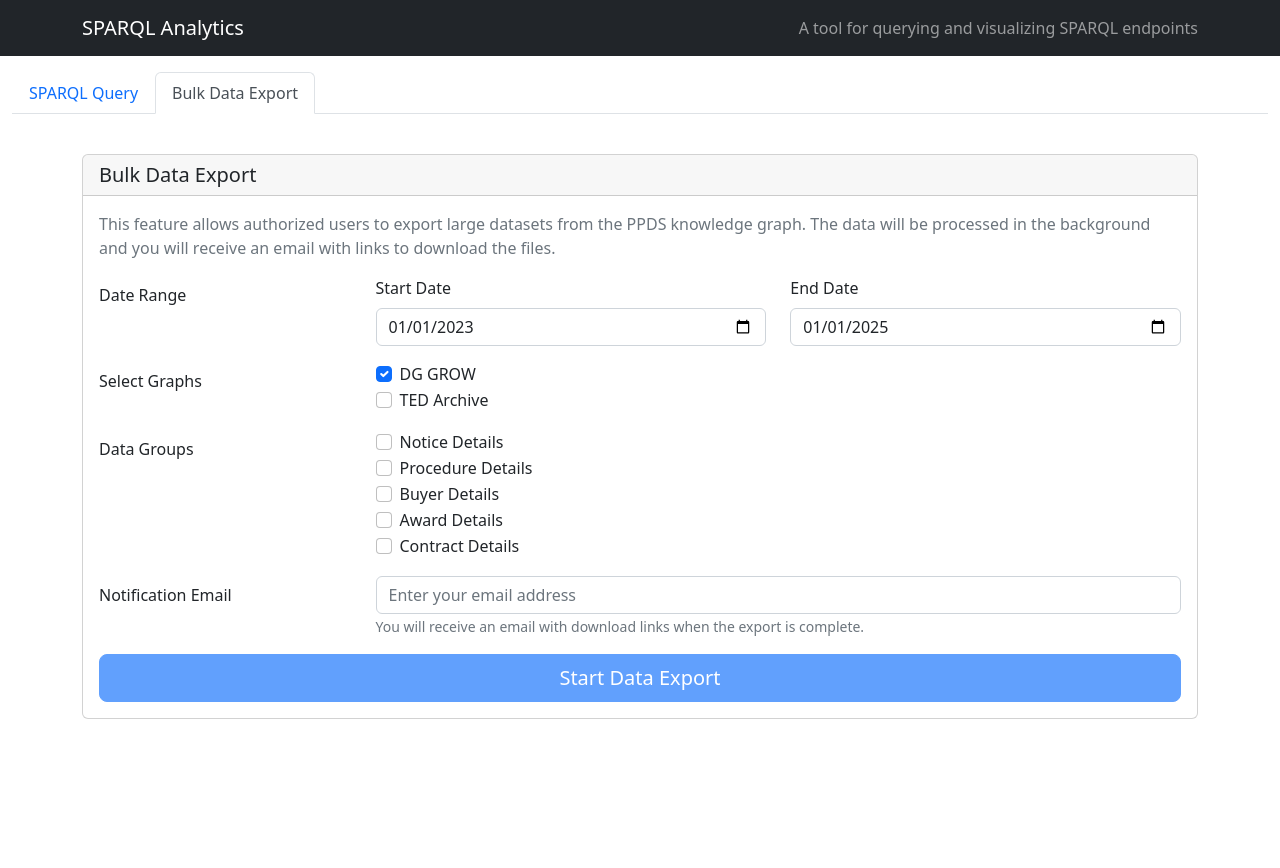
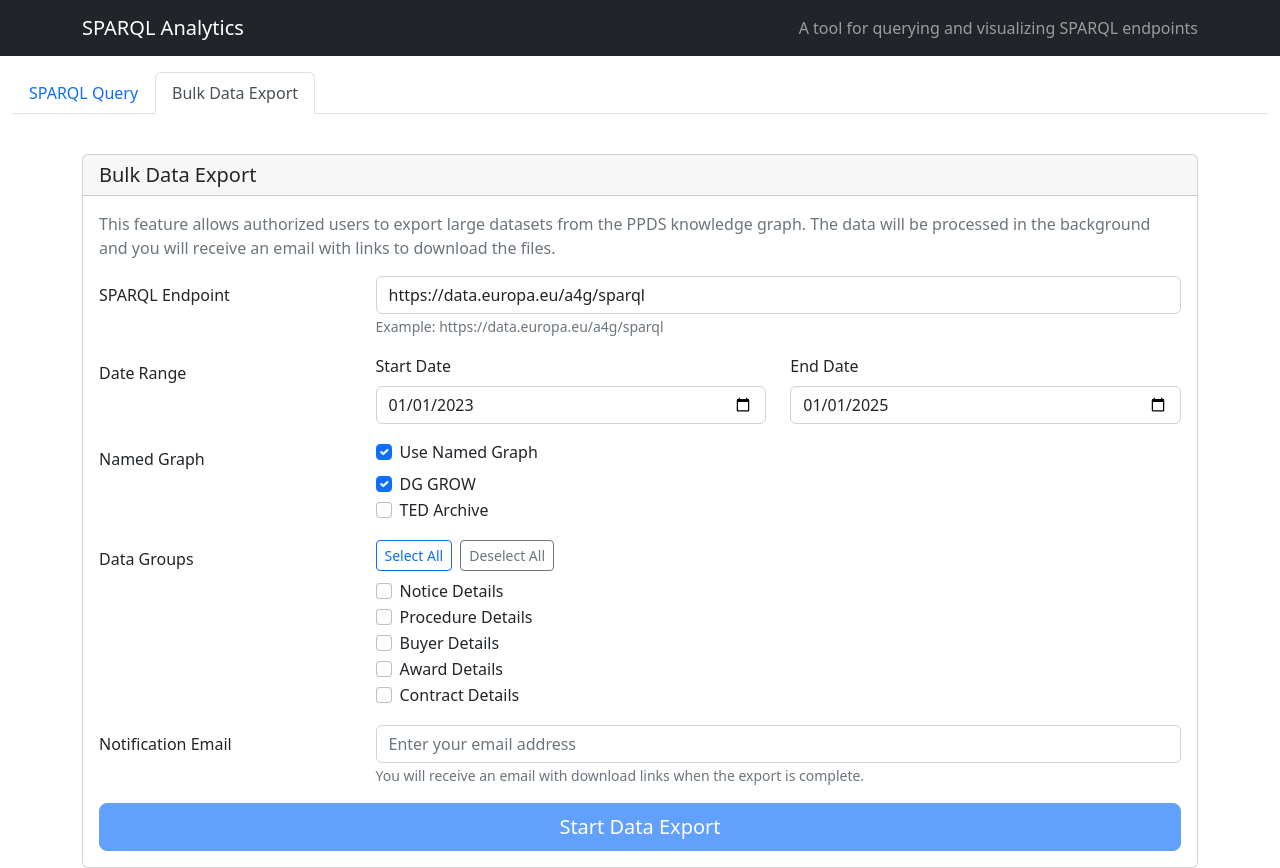
Before and after one commit to Darosaot/sparql_querier, a React (Create React App) app: page / in a window 1280 px wide. Both pictures are taken after a click on the tab "Bulk Data Export". Before the commit the page ends 800 px from the top, so only its background shows below. Built offline with nearby package versions, Linux system fonts and the light colour scheme.

Commit message:
Update BulkDataExport.js

```diff
--- a/src/components/BulkDataExport.js
+++ b/src/components/BulkDataExport.js
@@ -2,7 +2,7 @@ import React, { useState } from 'react';
 import { Container, Row, Col, Card, Form, Button, Alert, ProgressBar } from 'react-bootstrap';
 import { executeQuery } from '../api/sparqlService';
 
-// Import query definitions from PPDS_queries.py
+// Import query definitions from bulkExportQueries.js
 import {
   notice_details_query_part1,
   notice_details_query_part2,
@@ -16,12 +16,15 @@ const BulkDataExport = () => {
   const [isAuthorized, setIsAuthorized] = useState(true); // Set to true for development
 
   // Form states
+  const [sparqlEndpoint, setSparqlEndpoint] = useState('https://data.europa.eu/a4g/sparql');
   const [dateRange, setDateRange] = useState({
     startDate: '2023-01-01',
     endDate: '2025-01-01',
   });
+  const [useNamedGraph, setUseNamedGraph] = useState(true);
   const [selectedGraphs, setSelectedGraphs] = useState(['https://data.europa.eu/a4g/graph/dgGrow']);
   const [selectedDataGroups, setSelectedDataGroups] = useState([]);
+  const [selectedFields, setSelectedFields] = useState({});
   const [email, setEmail] = useState('');
 
   // UI states
@@ -106,6 +109,22 @@ const BulkDataExport = () => {
     }
   ];
 
+  // Initialize selected fields when component mounts
+  React.useEffect(() => {
+    const initialSelectedFields = {};
+
+    dataGroups.forEach(group => {
+      initialSelectedFields[group.id] = {};
+
+      group.fields.forEach(field => {
+        // Pre-select required fields
+        initialSelectedFields[group.id][field.id] = field.required;
+      });
+    });
+
+    setSelectedFields(initialSelectedFields);
+  }, []);
+
   // Handle date range changes
   const handleDateChange = (e) => {
     const { name, value } = e.target;
@@ -132,6 +151,41 @@ const BulkDataExport = () => {
     }
   };
 
+  // Handle select/deselect all data groups
+  const handleSelectAllDataGroups = (selectAll) => {
+    if (selectAll) {
+      setSelectedDataGroups(dataGroups.map(group => group.id));
+    } else {
+      setSelectedDataGroups([]);
+    }
+  };
+
+  // Handle field selection changes
+  const handleFieldSelection = (groupId, fieldId, checked) => {
+    setSelectedFields(prev => ({
+      ...prev,
+      [groupId]: {
+        ...prev[groupId],
+        [fieldId]: checked
+      }
+    }));
+  };
+
+  // Handle select/deselect all fields for a group
+  const handleSelectAllFields = (groupId, selectAll) => {
+    const updatedFields = { ...selectedFields };
+
+    // Get all fields for this group
+    const groupFields = dataGroups.find(g => g.id === groupId).fields;
+
+    // Update each field, but ensure required fields remain selected
+    groupFields.forEach(field => {
+      updatedFields[groupId][field.id] = field.required || selectAll;
+    });
+
+    setSelectedFields(updatedFields);
+  };
+
   // Get the query by data group ID
   const getQueryByDataGroup = (groupId, offset = 0, limit = 1000) => {
     const queries = {
@@ -144,11 +198,24 @@ const BulkDataExport = () => {
 
     // Format query with offset and limit
     let query = queries[groupId] || '';
+
+    // Modify query to include or exclude the GRAPH clause based on useNamedGraph
+    if (!useNamedGraph) {
+      // Remove GRAPH clauses from the query
+      query = query.replace(/GRAPH\s+<[^>]+>\s*\{/g, '');
+      query = query.replace(/\}\s*(?=OPTIONAL|FILTER|BIND|LIMIT|ORDER BY|GROUP BY|$)/g, '');
+    }
+
     return query.replace('{offset}', offset).replace('{limit}', limit);
   };
 
   // Execute data export process
   const startDataExport = async () => {
+    if (!sparqlEndpoint) {
+      setError('Please provide a SPARQL endpoint URL.');
+      return;
+    }
+
     if (!email) {
       setError('Please provide an email address to receive the export notification.');
       return;
@@ -178,6 +245,13 @@ const BulkDataExport = () => {
       for (const groupId of selectedDataGroups) {
         // In a real app, this would be sent to a backend job queue
         console.log(`Starting export for ${groupId} with date range ${dateRange.startDate} to ${dateRange.endDate}`);
+
+        // Get selected fields for this group
+        const fields = Object.entries(selectedFields[groupId] || {})
+          .filter(([_, isSelected]) => isSelected)
+          .map(([fieldId]) => fieldId);
+
+        console.log(`Selected fields for ${groupId}:`, fields);
 
         // Simulating query execution
         const query = getQueryByDataGroup(groupId);
@@ -246,6 +320,22 @@ const BulkDataExport = () => {
           )}
 
           <Form>
+            {/* SPARQL Endpoint */}
+            <Form.Group as={Row} className="mb-3">
+              <Form.Label column sm="3">SPARQL Endpoint</Form.Label>
+              <Col sm="9">
+                <Form.Control
+                  type="text"
+                  placeholder="Enter SPARQL endpoint URL"
+                  value={sparqlEndpoint}
+                  onChange={(e) => setSparqlEndpoint(e.target.value)}
+                />
+                <Form.Text className="text-muted">
+                  Example: https://data.europa.eu/a4g/sparql
+                </Form.Text>
+              </Col>
+            </Form.Group>
+
             {/* Date Range Selection */}
             <Form.Group as={Row} className="mb-3">
               <Form.Label column sm="3">Date Range</Form.Label>
@@ -273,10 +363,21 @@ const BulkDataExport = () => {
               </Col>
             </Form.Group>
 
-            {/* Graph Selection */}
+            {/* Named Graph Selection */}
             <Form.Group as={Row} className="mb-3">
-              <Form.Label column sm="3">Select Graphs</Form.Label>
+              <Form.Label column sm="3">Named Graph</Form.Label>
               <Col sm="9">
+                <Form.Check
+                  type="checkbox"
+                  id="use-named-graph"
+                  label="Use Named Graph"
+                  checked={useNamedGraph}
+                  onChange={(e) => setUseNamedGraph(e.target.checked)}
+                  className="mb-2"
+                />
+
+                {useNamedGraph && (
+                  <>
                     {availableGraphs.map(graph => (
                       <Form.Check
                         key={graph.id}
@@ -288,6 +389,8 @@ const BulkDataExport = () => {
                         onChange={handleGraphSelection}
                       />
                     ))}
+                  </>
+                )}
               </Col>
             </Form.Group>
 
@@ -295,6 +398,24 @@ const BulkDataExport = () => {
             <Form.Group as={Row} className="mb-3">
               <Form.Label column sm="3">Data Groups</Form.Label>
               <Col sm="9">
+                <div className="mb-2">
+                  <Button
+                    variant="outline-primary"
+                    size="sm"
+                    onClick={() => handleSelectAllDataGroups(true)}
+                    className="me-2"
+                  >
+                    Select All
+                  </Button>
+                  <Button
+                    variant="outline-secondary"
+                    size="sm"
+                    onClick={() => handleSelectAllDataGroups(false)}
+                  >
+                    Deselect All
+                  </Button>
+                </div>
+
                 {dataGroups.map(group => (
                   <Form.Check
                     key={group.id}
@@ -324,8 +445,27 @@ const BulkDataExport = () => {
                       {dataGroups
                         .filter(group => selectedDataGroups.includes(group.id))
                         .map(group => (
-                          <div key={group.id} className="mb-3">
+                          <div key={group.id} className="mb-4">
+                            <div className="d-flex justify-content-between align-items-center mb-2">
                               <h6>{group.label}</h6>
+                              <div>
+                                <Button
+                                  variant="outline-primary"
+                                  size="sm"
+                                  onClick={() => handleSelectAllFields(group.id, true)}
+                                  className="me-2"
+                                >
+                                  Select All
+                                </Button>
+                                <Button
+                                  variant="outline-secondary"
+                                  size="sm"
+                                  onClick={() => handleSelectAllFields(group.id, false)}
+                                >
+                                  Deselect All
+                                </Button>
+                              </div>
+                            </div>
                             <Row>
                               {group.fields.map(field => (
                                 <Col sm="6" key={field.id}>
@@ -333,7 +473,8 @@ const BulkDataExport = () => {
                                     type="checkbox"
                                     id={`field-${group.id}-${field.id}`}
                                     label={`${field.label}${field.required ? ' *' : ''}`}
-                                    checked={field.required}
+                                    checked={selectedFields[group.id]?.[field.id] || false}
+                                    onChange={(e) => handleFieldSelection(group.id, field.id, e.target.checked)}
                                     disabled={field.required}
                                   />
                                 </Col>
@@ -370,7 +511,7 @@ const BulkDataExport = () => {
                 variant="primary"
                 size="lg"
                 onClick={startDataExport}
-                disabled={isSubmitting || selectedDataGroups.length === 0 || !email}
+                disabled={isSubmitting || selectedDataGroups.length === 0 || !email || !sparqlEndpoint}
               >
                 {isSubmitting ? 'Processing...' : 'Start Data Export'}
               </Button>
```
Lines whose indentation alone changed are shown as unchanged.
